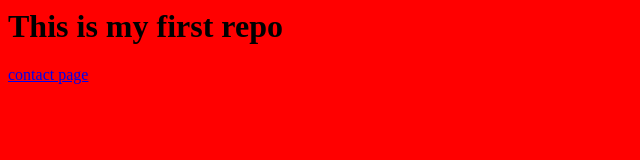
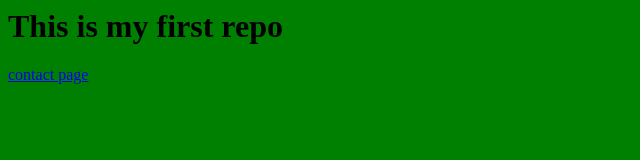
Before and after one commit to Jaganraj/First_test_repo_master, a plain HTML site: page index.html in a window 1280 px wide. Shown: the whole page, without its empty margins (0-640 px from the left). Drawn offline with Linux system fonts and the light colour scheme.

Commit message:
branch_commit1

```diff
--- a/index.html
+++ b/index.html
@@ -1,7 +1,7 @@
 <html>
 <head>
 </head>
-<body style="background:red">
+<body style="background:green">
 <h1>
 This is my first repo
 </h1>
```
Also changed, not shown: src/contact.html (+1 -1 lines).
